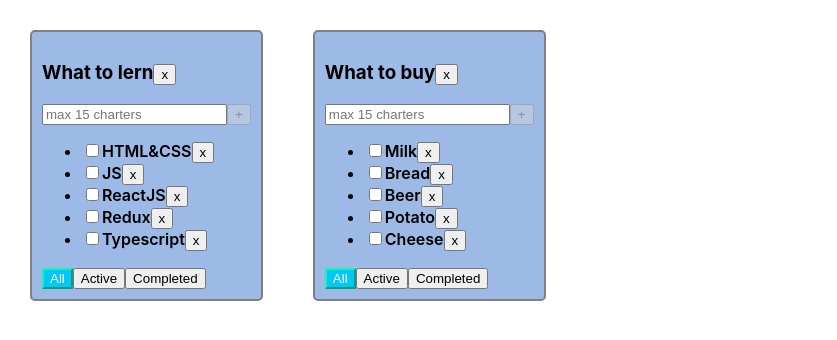
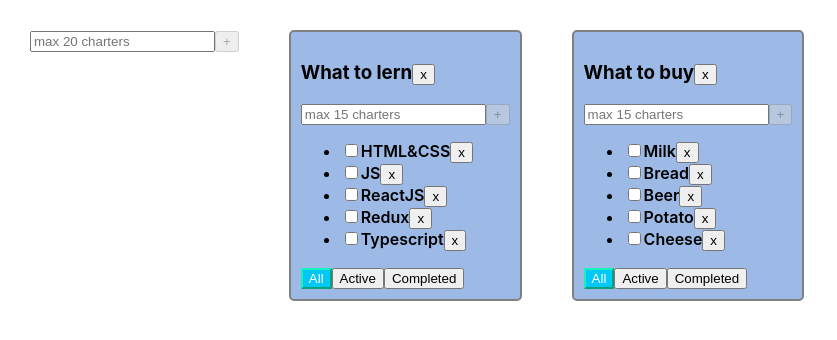
Before and after one commit to Ilja-Prihach/Todolist-from-React, a React (Vite) app: page / in a window 1280 px wide. Shown: the top 340 px of the page, without its empty margins (0-837 px from the left). Built offline with nearby package versions, Linux system fonts and the light colour scheme.

Commit message:
sprint 2 week 2

```diff
--- a/src/App.tsx
+++ b/src/App.tsx
@@ -2,17 +2,18 @@ import './App.css'
 import {Task, Todolist} from "./Todolist.tsx";
 import {useState} from "react";
 import {v1} from "uuid";
+import {CreateItemForm} from "./CreateItemForm.tsx";
 
 //CRUD
 export type FilterValues = "all" | "active" | "completed";
 
-type TodolistType = {
+export type TodolistType = {
     id: string
     title: string
     filter: FilterValues
 }
 
-type TasksState = {
+export type TasksState = {
     [todolistId: string]: Task[]
 }
 
@@ -27,9 +28,6 @@ function App() {
         {id: todolistId_2, title: "What to buy", filter: "all"}
     ]);
 
-
-
-    // const todolistTitle1 = "What to learn"
 
     let [tasks, setTasks] = useState<TasksState>({
         [todolistId_1]: [
@@ -50,13 +48,13 @@ function App() {
 )
 
     //delete
-    const deleteTask = (taskId: Task['id'], todolistId: string) => {
+    const deleteTask = (taskId: Task['id'], todolistId: TodolistType["id"]) => {
         //1.Иммутабельно
         //2. Для обновления стейта используется setState
         setTasks({...tasks, [todolistId]: tasks[todolistId].filter(t => t.id !== taskId)})
     }
     // create
-    const createTask = (title: string, todolistId: string) => {
+    const createTask = (title: Task["title"], todolistId: TodolistType["id"]) => {
         const newTask: Task = {id:v1(), title, isDone:false}
         const newTasks = [...tasks[todolistId],  newTask]
         setTasks({...tasks, [todolistId]: newTasks})
@@ -67,17 +65,40 @@ function App() {
         const updatedTasks: Task[] = tasks[todolistId].map(t => t.id === taskId ? {...t, isDone: newStatus } : t)
         setTasks({...tasks, [todolistId]: updatedTasks})
     }
+//  update task title
+    const changeTaskTitle = (taskId: Task['id'], newTitle: Task["title"], todolistId: string) => {
+        const updatedTasks: Task[] = tasks[todolistId].map(t => t.id === taskId ? {...t, title: newTitle } : t)
+        setTasks({...tasks, [todolistId]: updatedTasks})
+    }
 
-    const changeTodolistFilter = (nextFilter: FilterValues, todolistId: string) => {
-        const nextState: TodolistType[] = todolists.map(tl => tl.id === todolistId ? {...tl, filter: nextFilter} : tl)
+    const changeTodolistFilter = (newFilter: FilterValues, todolistId: TodolistType["id"]) => {
+        const nextState: TodolistType[] = todolists.map(tl => tl.id === todolistId ? {...tl, filter: newFilter} : tl)
+        setTodolists(nextState)
+    }
+    //update Todolist title
+    const changeTodolistTitle = (newTitle: TodolistType["title"], todolistId: TodolistType["id"]) => {
+        const nextState: TodolistType[] = todolists.map(tl => tl.id === todolistId ? {...tl, title: newTitle} : tl)
         setTodolists(nextState)
     }
 
-    const deleteTodolist = ( todolistId: string) => {
+    const deleteTodolist = ( todolistId: TodolistType["id"]) => {
         const nextState: TodolistType[] = todolists.filter(t => t.id !== todolistId)
         setTodolists(nextState)
         delete tasks[todolistId]
     }
+
+    //Функция  добавления Todolist нового
+    const createTodolist = (todolistTitle: TodolistType["title"]) => {
+        const todolistId = v1()
+        const newTodolist: TodolistType = {
+            id: todolistId,
+            title: todolistTitle,
+            filter: "all"
+        }
+        setTodolists([...todolists, newTodolist])
+        setTasks({...tasks, [todolistId]: []})
+    }
+
 
   //   UI (view)
     const todolistsComponents = todolists.map(tl => {
@@ -98,21 +119,21 @@ function App() {
 
                 deleteTodolist={deleteTodolist}
                 changeTodolistFilter={changeTodolistFilter}
+                changeTodolistTitle={changeTodolistTitle}
 
                 deleteTask={deleteTask}
                 createTask={createTask}
                 changeTaskStatus={changeTaskStatus}
+                changeTaskTitle={changeTaskTitle}
             />
             )
     })
 
 
 
-
-
-
   return (
       <div className="app">
+          <CreateItemForm createItem={createTodolist} itemTitleLength={20}/>
           {todolistsComponents}
       </div>
   )
--- /dev/null
+++ b/src/CreateItemForm.tsx
@@ -0,0 +1,57 @@
+import {Button} from "./Button.tsx";
+import {ChangeEvent, KeyboardEvent, useState} from "react";
+
+type Props = {
+    createItem: (itemTitle: string) => void;
+    itemTitleLength:  number;
+}
+
+export const CreateItemForm = ({createItem, itemTitleLength} : Props) => {
+    const [itemTitle, setItemTitle] = useState("");
+    const [error, setError] = useState(false);
+
+    //Ввод в input значения title
+    const onChangeItemTitleHandler = (e:ChangeEvent<HTMLInputElement>) =>{
+        error && setError(false)
+        setItemTitle(e.currentTarget.value)
+    }
+
+    // Функция создания таски
+    const createItemHandler = () => {
+        const trimmedTitle = itemTitle.trim()
+        if (trimmedTitle) {
+            createItem(trimmedTitle)
+        } else {
+            setError(true)
+        }
+        setItemTitle("")
+    }
+
+    // функция добавлен таски
+    const onKeyDownCreateItemHandler = (e: KeyboardEvent<HTMLInputElement>) => {
+        if(e.key === "Enter" && isAddTaskPossible) {
+            createItemHandler()
+        }}
+    // Условия добавления таски, первичная валидация
+    const isAddTaskPossible = itemTitle !== "" && itemTitle.length <= itemTitleLength
+
+    return (
+        <div>
+            <input
+                value={itemTitle}
+                onChange={onChangeItemTitleHandler}
+                onKeyDown={onKeyDownCreateItemHandler}
+                placeholder={`max ${itemTitleLength} charters`}
+                className={error ? "input-error" : ""}
+            />
+            <Button title={"+"}
+                    disabled={!isAddTaskPossible}
+                    onClickHandler={
+                        createItemHandler
+                    }/>
+            {itemTitle && itemTitle.length <= itemTitleLength && <div>rest {itemTitleLength-itemTitle.length} charters</div>}
+            {itemTitle && itemTitle.length > itemTitleLength && <div style={{color: "red"}}>title is too long</div>}
+            {error && <div style={{color: "red"}}>Enter valid Title</div>}
+        </div>
+    )
+}
--- /dev/null
+++ b/src/EditableSpan.tsx
@@ -0,0 +1,33 @@
+import {ChangeEvent, useState} from "react";
+
+type Props = {
+    title: string;
+    changeItemTitle: (newTitle: string) => void;
+    classes?: string;
+}
+
+export const EditableSpan = ({title, changeItemTitle, classes}: Props) => {
+    const[editMode, setEditMode] = useState(false);
+    const [itemTitle, setItemTitle] = useState(title);
+    const onChangeItemTitleHandler = (e:ChangeEvent<HTMLInputElement>) =>{
+        setItemTitle(e.currentTarget.value)
+    }
+    const onEditMode = () => setEditMode(true);
+    const offEditMode = () => {
+        setEditMode(false)
+        changeItemTitle(itemTitle);
+    }
+    return (
+        editMode
+        ? <input
+            value={itemTitle}
+            onChange={onChangeItemTitleHandler}
+            autoFocus
+            onBlur={offEditMode}
+        />
+        : <span
+            className={classes}
+            onDoubleClick={onEditMode}>{title}
+        </span>
+    )
+}
--- a/src/Todolist.tsx
+++ b/src/Todolist.tsx
@@ -1,6 +1,8 @@
 import {Button} from "./Button.tsx";
-import {FilterValues} from "./App.tsx";
-import {ChangeEvent, useState, KeyboardEvent} from "react";
+import {FilterValues, TodolistType} from "./App.tsx";
+//import {ChangeEvent, useState, KeyboardEvent} from "react";
+import {CreateItemForm} from "./CreateItemForm.tsx";
+import {EditableSpan} from "./EditableSpan.tsx";
 // import {useRef} from "react";
 
 type Props = {
@@ -8,11 +10,16 @@ type Props = {
     title: string
     tasks: Task[]
     filter: FilterValues
-    deleteTodolist: (todolistId: string) => void;
+
+    deleteTodolist: (todolistId: string) => void
+    changeTodolistFilter:  (filterValue: FilterValues, todolistId: TodolistType['id']) => void
+    changeTodolistTitle : (newtTitle: TodolistType["title"], todolistId: TodolistType["id"])=> void
+
+
     deleteTask: (taskId: Task['id'], todolistId: string) => void
-    changeTodolistFilter:  (filterValue: FilterValues, todolistId: string) => void
-    createTask : (title: string, todolistId: string) => void;
-    changeTaskStatus:  (taskId: Task['id'], newStatus: Task["isDone"], todolistId: string) => void;
+    createTask : (title: Task['title'], todolistId: string) => void
+    changeTaskStatus:  (taskId: Task['id'], newStatus: Task["isDone"], todolistId: TodolistType['id']) => void;
+    changeTaskTitle: (taskId: Task['id'], newTitle: Task["title"], todolistId: TodolistType['id']) => void
 }
 export type Task = {
     id:string
@@ -27,11 +34,16 @@ export const Todolist = (
         tasks,
         filter,
         todolistId,
+
         deleteTask,
+        createTask,
+        changeTaskStatus,
+        changeTaskTitle,
+
         deleteTodolist,
         changeTodolistFilter,
-        createTask,
-        changeTaskStatus,
+        changeTodolistTitle,
+
     }: Props)=> {
     // const title = props.title
     // const tasks = props.tasks
@@ -42,14 +54,14 @@ export const Todolist = (
 
     // const inputRef = useRef<HTMLInputElement>(null);
 
-    // Локальный стейт для input
-    const [taskTitle, setTaskTitle] = useState("");
-    const [error, setError] = useState(false);
 
     const tasksList = tasks.length === 0
      ? <span> Your tasklist is empty</span>
      :  <ul>
             {tasks.map(task => {
+                const changeTaskTitleHandler = (newTitle: Task["title"]) => {
+                    changeTaskTitle(task.id, newTitle, todolistId)
+                }
                 const deleteTaskOnClickHandler = () => deleteTask(task.id, todolistId);
                 return(
                     <li key={task.id} >
@@ -58,7 +70,9 @@ export const Todolist = (
                             checked={task.isDone}
                             onChange={(e) => changeTaskStatus(task.id, e.currentTarget.checked, todolistId)}
                         />
-                        <span className={task.isDone ? "task-done" : "task"}>{task.title}</span>
+                        <EditableSpan title={task.title}
+                                      changeItemTitle={changeTaskTitleHandler}
+                                      classes={task.isDone ? "task-done" : "task"}/>
                         <Button title={'x'} onClickHandler={deleteTaskOnClickHandler}/>
                     </li>
                 )
@@ -66,57 +80,26 @@ export const Todolist = (
         </ul>
 
     // Функция создания таски
-    const createTaskHandler = () => {
-        const trimmedTitle = taskTitle.trim()
-        if (trimmedTitle) {
-            createTask(trimmedTitle, todolistId)
-        } else {
-            setError(true)
-        }
-        setTaskTitle("")
+    const createTaskHandler = (taskTitle: string) => {
+            createTask(taskTitle, todolistId)
     }
 
-    //Ввод в input значения title
-    const onChangeTaskTitleHandler = (e:ChangeEvent<HTMLInputElement>) =>{
-        error && setError(false)
-        setTaskTitle(e.currentTarget.value)
+    //функция изменения заголовка тудулиста
+    const changeTodolistTitleHandler = (newTitle: string) => {
+        changeTodolistTitle(newTitle, todolistId)
     }
-
-
-    // функция добавлен таски
-    const onKeyDownCreateTaskHandler = (e: KeyboardEvent<HTMLInputElement>) => {
-        if(e.key === "Enter" && isAddTaskPossible) {
-            createTaskHandler()
-        }}
-    // Условия добавления таски, первичная валидация
-    const isAddTaskPossible = taskTitle !== "" && taskTitle.length <= 15
-
 
     return (
         <div className="todolist">
             <div>
                 <h3>
-                    {title}
+                    <EditableSpan
+                        title={title}
+                        changeItemTitle={changeTodolistTitleHandler}
+                    />
                     <Button title="x" onClickHandler={() => deleteTodolist(todolistId)}/>
                 </h3>
-                <div>
-                    <input
-                        value={taskTitle}
-                        onChange={onChangeTaskTitleHandler}
-                        onKeyDown={onKeyDownCreateTaskHandler}
-                        placeholder="max 15 charters"
-                        className={error ? "input-error" : ""}
-                        // ref={inputRef}
-                    />
-                    <Button title={"+"}
-                            disabled={!isAddTaskPossible}
-                            onClickHandler={
-                                createTaskHandler
-                        }/>
-                    {taskTitle && taskTitle.length <= 15 && <div>rest {15-taskTitle.length} charters</div>}
-                    {taskTitle && taskTitle.length > 15 && <div style={{color: "red"}}>title is too long</div>}
-                    {error && <div style={{color: "red"}}>Enter valid Title</div>}
-                </div>
+                <CreateItemForm createItem={createTaskHandler} itemTitleLength={15}/>
                 {tasksList}
                 <div>
                     <Button title={"All"}
```
